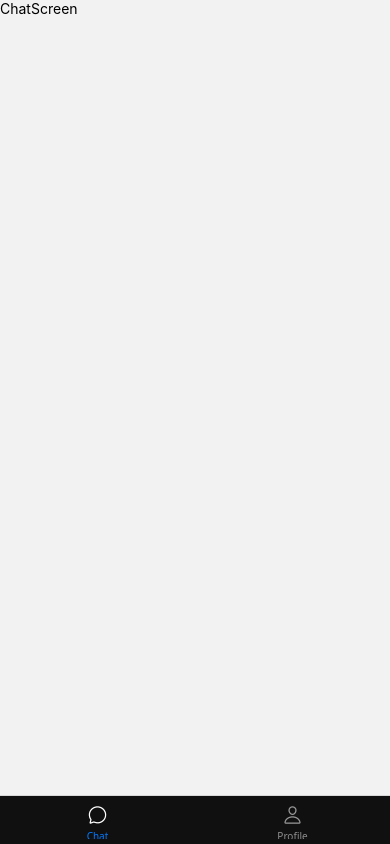
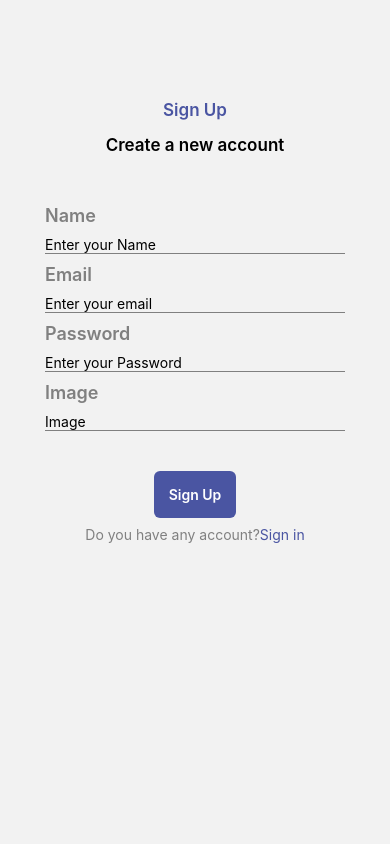
Before and after one commit to umarabid123/ChatApp, a React Native app: screen /signup in a window 390 px wide. Built offline with nearby package versions, Linux system fonts and the light colour scheme.

Commit message:
create auth pages

```diff
--- a/components/AppButton/AppButton.tsx
+++ b/components/AppButton/AppButton.tsx
@@ -1,8 +1,9 @@
 
 import React from "react";
 import { Pressable } from "react-native";
-import AppText from "../appText/AppText";
+
 import { Colors } from "../../constent/theme";
+import AppText from "../AppText/AppText";
 
 export default function AppButton({
 	text,
--- a/navigation/StackNavigator.tsx
+++ b/navigation/StackNavigator.tsx
@@ -88,7 +88,7 @@ export default function StackNavigator() {
   }
   return (
     <NavigationContainer>
-        <MainStack />
+        <AuthStack />
     </NavigationContainer>
   );
 }
--- a/package.json
+++ b/package.json
@@ -15,6 +15,7 @@
     "@react-navigation/native": "^7.0.19",
     "@react-navigation/native-stack": "^7.3.3",
     "axios": "^1.8.4",
+    "lucide-react-native": "^0.484.0",
     "react": "19.0.0",
     "react-native": "0.78.1",
     "react-native-safe-area-context": "^5.3.0",
--- a/screens/auth/LoginScreen.tsx
+++ b/screens/auth/LoginScreen.tsx
@@ -1,17 +1,85 @@
-import { StyleSheet, Text, View } from 'react-native'
-import React from 'react'
+import React, { useState } from 'react';
+import {
+  KeyboardAvoidingView,
+  SafeAreaView,
+  StyleSheet,
+  View,
+} from 'react-native';
+import AppButton from '../../components/AppButton/AppButton';
+import AppText from '../../components/AppText/AppText';
+import CustomTextInput from '../../components/textInput/TextInput';
+import {Colors} from '../../constent/theme';
+import { useNavigation } from '@react-navigation/native';
 
 const LoginScreen = () => {
+
+  const navigation:any = useNavigation();
+  const [email, setEmail] = useState('');
+  const [password, setPassword] = useState('');
+
+
   return (
-    <View>
-      <Text>LoginScreen</Text>
-    </View>
-  )
-}
+    <SafeAreaView
+      style={{
+        flex: 1,
+        alignItems: 'center',
+        justifyContent: 'center',
+        backgroundColor: 'white',
+      }}>
+      <View style={{padding: 10, alignItems: 'center'}}>
+        <KeyboardAvoidingView>
+          <AppText
+            text="Login to your account"
+            fontSize={20}
+            fontWeight={600}
+            style={{textAlign: 'center'}}
+          />
 
-export default LoginScreen
+          <View style={{marginTop: 30}}>
+            <CustomTextInput
+              placeholder="Enter your email"
+              labelText="Email"
+              style={{marginVertical: 10, width: 300}}
+              onChangeText={setEmail}
+              value={email}
+              keyboardType={'email-address'}
+            />
+            <CustomTextInput
+              placeholder="Enter your Password"
+              labelText="Password"
+              style={{marginVertical: 10, width: 300}}
+              onChangeText={setPassword}
+              value={password}
+              secureTextEntry={true}
+            />
+            <AppButton
+              text={'Login'}
+              style={{borderRadius: 6, marginTop: 30}}
+              // onPress={handleLogin}
+            />
+            <View
+              style={{
+                flexDirection: 'row',
+                justifyContent: 'center',
+                marginTop: 8,
+              }}>
+              <AppText text={"Don't have any account?"} color="grey" />
+              <AppText
+                text={'Sign Up'}
+                color={Colors.primary}
+                onPress={() => navigation.navigate("signup")}
+              />
+            </View>
+          </View>
+        </KeyboardAvoidingView>
+      </View>
+    </SafeAreaView>
+  );
+};
 
-const styles = StyleSheet.create({})
+export default LoginScreen;
+
+const styles = StyleSheet.create({});
 // import {
 // 	View,
 // 	Text,
--- a/screens/auth/SignUpScreen.tsx
+++ b/screens/auth/SignUpScreen.tsx
@@ -1,19 +1,96 @@
-import { StyleSheet, Text, View } from 'react-native'
-import React from 'react'
+import {KeyboardAvoidingView, StyleSheet, Text, View} from 'react-native';
+import React, {useState} from 'react';
+import {ScrollView} from 'react-native';
+import AppText from '../../components/AppText/AppText';
+import CustomTextInput from '../../components/textInput/TextInput';
+import {Colors} from '../../constent/theme';
+import AppButton from '../../components/AppButton/AppButton';
 
 const SignUpScreen = () => {
+  const [name, setName] = useState('');
+  const [email, setEmail] = useState('');
+  const [password, setPassword] = useState('');
+  const [image, setImage] = useState('');
   return (
-    <View>
-      <Text>SignUpScreen</Text>
-    </View>
-  )
-}
+    <ScrollView>
+      <View style={styles.container}>
+        <KeyboardAvoidingView>
+          <View style={{marginTop: 100}}>
+            <AppText
+              text="Sign Up"
+              color={Colors.primary}
+              fontSize={17}
+              fontWeight={600}
+              style={{textAlign: 'center'}}
+            />
+            <AppText
+              text="Create a new account"
+              fontSize={17}
+              fontWeight={600}
+              style={{marginTop: 15, textAlign: 'center'}}
+            />
+            <View style={{marginTop: 50}}>
+              <CustomTextInput
+                placeholder="Enter your Name"
+                labelText="Name"
+                style={{marginVertical: 10, width: 300}}
+                onChangeText={setName}
+                value={name}
+              />
+              <CustomTextInput
+                placeholder="Enter your email"
+                labelText="Email"
+                style={{marginVertical: 10, width: 300}}
+                onChangeText={setEmail}
+                value={email}
+                keyboardType={'email-address'}
+              />
+              <CustomTextInput
+                placeholder="Enter your Password"
+                labelText="Password"
+                style={{marginVertical: 10, width: 300}}
+                onChangeText={setPassword}
+                value={password}
+                secureTextEntry={true}
+              />
+              <CustomTextInput
+                placeholder="Image"
+                labelText="Image"
+                style={{marginVertical: 10, width: 300}}
+                onChangeText={setImage}
+                value={image}
+              />
+              <AppButton
+                text={'Sign Up'}
+                style={{borderRadius: 6, marginTop: 30}}
+                // onPress={handleRegister}
+              />
+              <View
+                style={{
+                  flexDirection: 'row',
+                  justifyContent: 'center',
+                  marginTop: 8,
+                }}>
+                <AppText text={'Do you have any account?'} color="grey" />
+                <AppText text={'Sign in'} color={Colors.primary} />
+              </View>
+            </View>
+          </View>
+        </KeyboardAvoidingView>
+      </View>
+    </ScrollView>
+  );
+};
 
-export default SignUpScreen
+export default SignUpScreen;
 
-const styles = StyleSheet.create({})
-
-
+const styles = StyleSheet.create({
+  container: {
+    flex: 1,
+    alignItems: 'center',
+    marginBottom: 20,
+  },
+});
 
 // import {
 // 	View,
```
Also changed, not shown: 1 other file (tests, documents, lock files or other folders).
